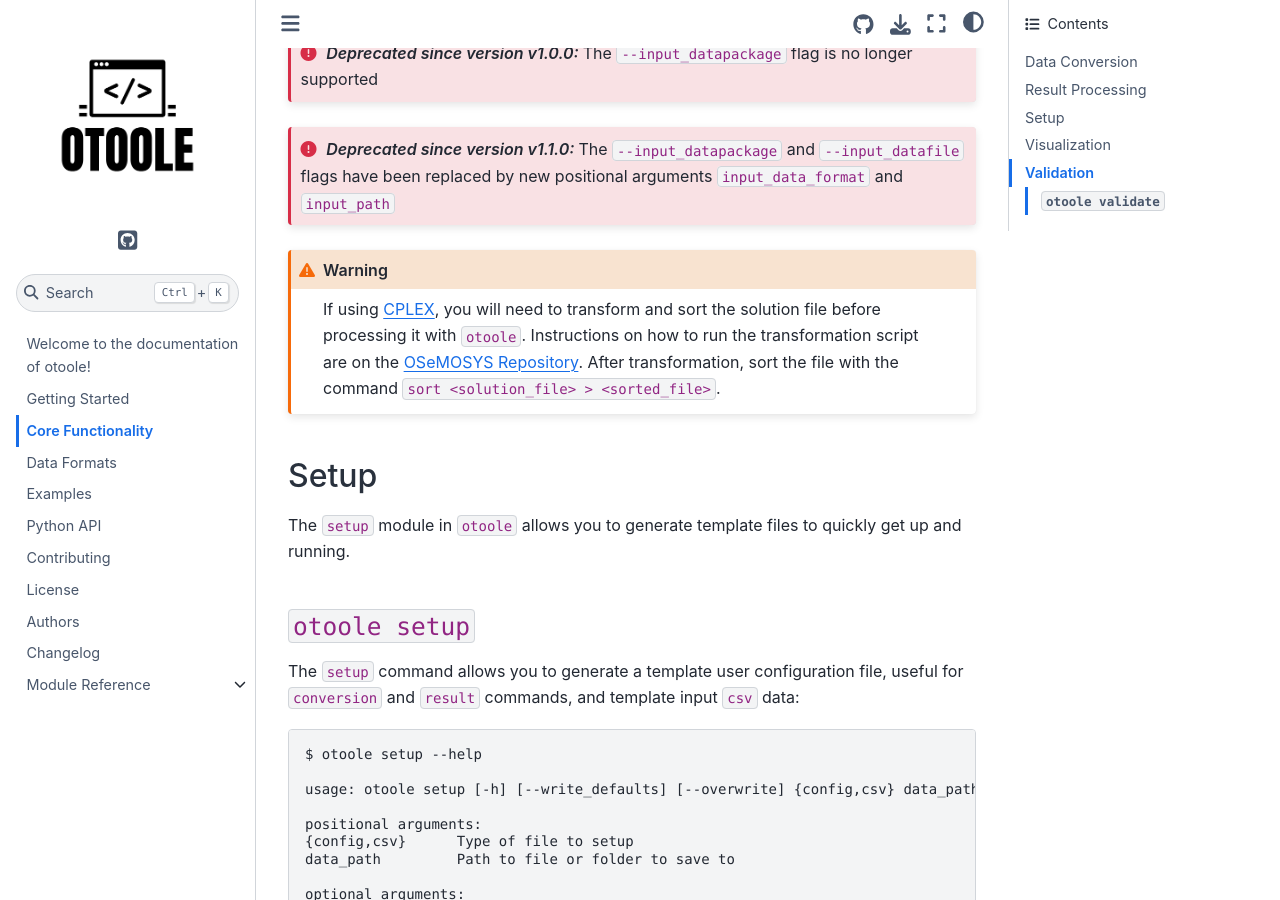
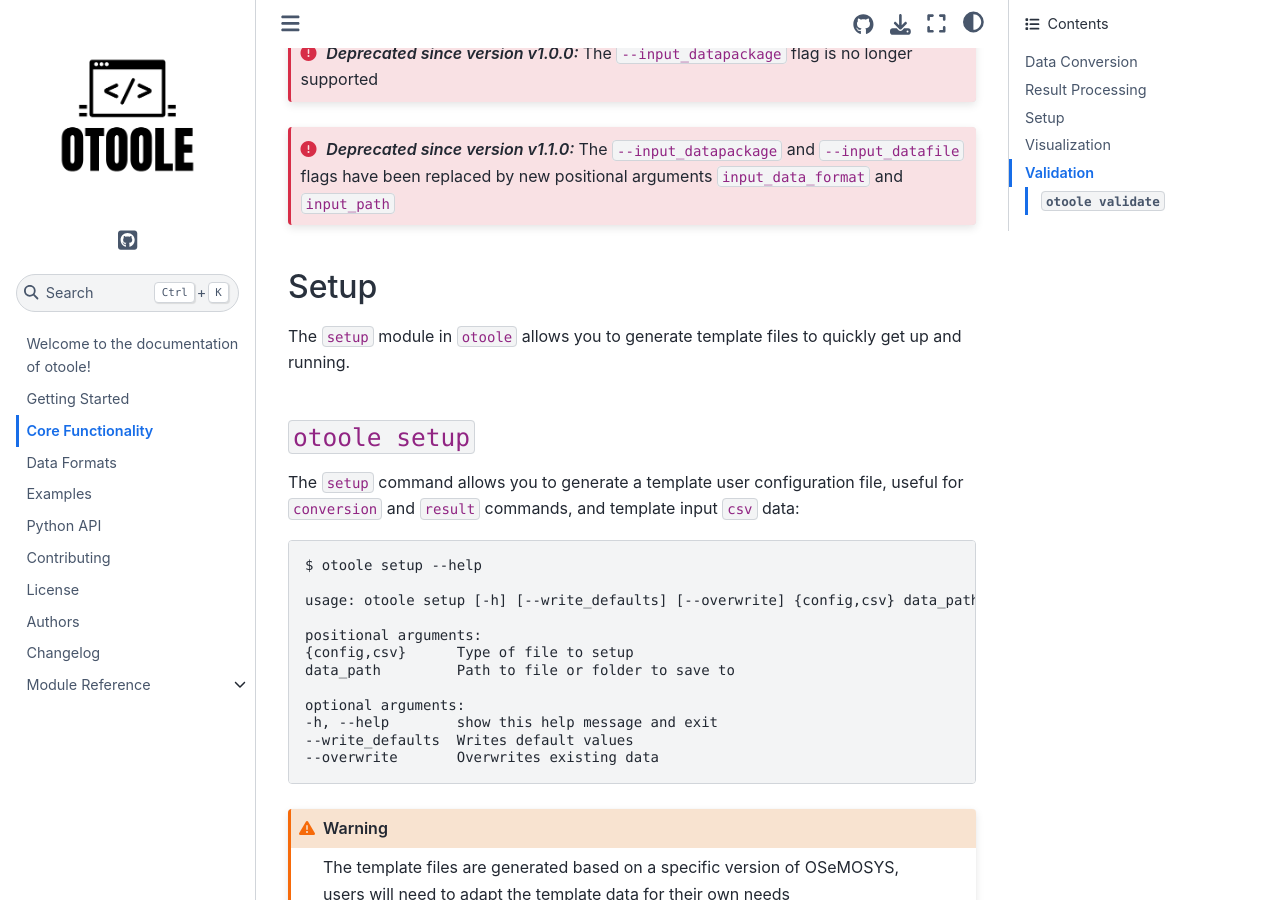
Before and after one commit to OSeMOSYS/otoole, a Sphinx documentation site: the page built from docs/functionality.rst, in a window 1280 px wide and 900 px high, scrolled down 3354 px. Built offline with Sphinx 7.4.7 and the Sphinx Book theme 1.1.4, drawn with Linux system fonts in a browser that asks for light colours.

Commit message:
removed cplex sorting warning

```diff
--- a/docs/functionality.rst
+++ b/docs/functionality.rst
@@ -124,12 +124,6 @@ Gurobi_ or CPLEX_ solution file together with the input data::
     The ``--input_datapackage`` and ``--input_datafile`` flags
     have been replaced by new positional arguments ``input_data_format`` and ``input_path``
 
-.. WARNING::
-    If using CPLEX_, you will need to transform and sort the solution file before
-    processing it with ``otoole``. Instructions on how to run the transformation
-    script are on the `OSeMOSYS Repository`_. After transformation, sort the file
-    with the command ``sort <solution_file> > <sorted_file>``.
-
 Setup
 -----
 The ``setup`` module in ``otoole`` allows you to generate template files to
```
